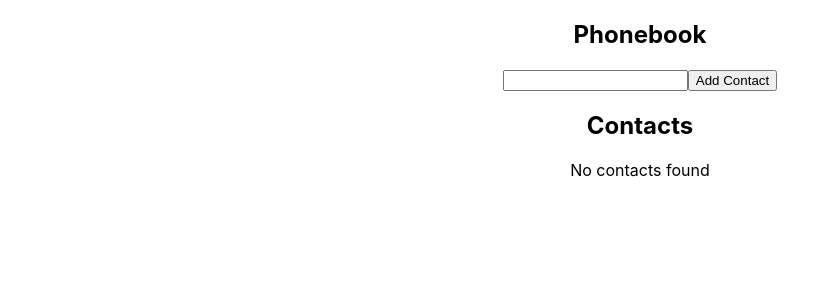
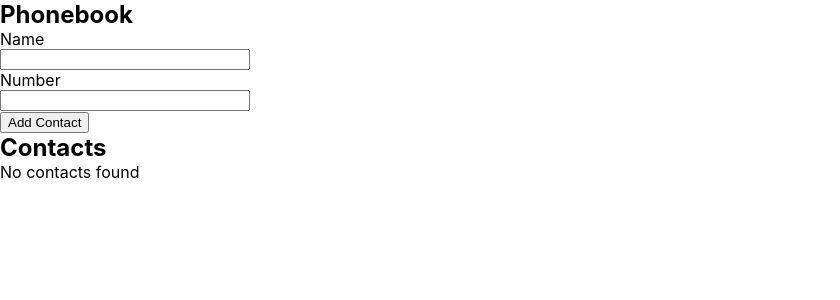
Before and after one commit to lordponchik/react-hw-02-phonebook_ts, a React (Create React App) app: page / in a window 1280 px wide. Shown: the top 300 px of the page, without its empty margins (0-840 px from the left). Built offline with nearby package versions, Linux system fonts and the light colour scheme.

Commit message:
add step-2

```diff
--- a/src/App.css
+++ b/src/App.css
@@ -1,38 +1,16 @@
-.App {
-  text-align: center;
+h1,
+h2,
+h3,
+h4,
+h5,
+h6,
+p,
+ul {
+  margin: 0;
+  padding: 0;
 }
-
-.App-logo {
-  height: 40vmin;
-  pointer-events: none;
-}
-
-@media (prefers-reduced-motion: no-preference) {
-  .App-logo {
-    animation: App-logo-spin infinite 20s linear;
-  }
-}
-
-.App-header {
-  background-color: #282c34;
-  min-height: 100vh;
+.formInputWrapper {
   display: flex;
   flex-direction: column;
-  align-items: center;
-  justify-content: center;
-  font-size: calc(10px + 2vmin);
-  color: white;
+  width: 250px;
 }
-
-.App-link {
-  color: #61dafb;
-}
-
-@keyframes App-logo-spin {
-  from {
-    transform: rotate(0deg);
-  }
-  to {
-    transform: rotate(360deg);
-  }
-}
--- a/src/App.tsx
+++ b/src/App.tsx
@@ -4,25 +4,31 @@ import { nanoid } from 'nanoid';
 
 interface IContact {
   name: string;
+  number: string;
   id: string;
 }
 
 interface State {
   contacts: IContact[];
   name: string;
+  number: string;
 }
 
 class App extends Component<{}, State> {
   state = {
     contacts: [],
     name: '',
+    number: '',
   };
 
   submitForm = (evt: React.FormEvent<HTMLFormElement>) => {
     evt.preventDefault();
 
+    const { name, number } = this.state;
+
     const contact: IContact = {
-      name: this.state.name,
+      name: name,
+      number: number,
       id: nanoid(),
     };
 
@@ -32,9 +38,16 @@ class App extends Component<{}, State> {
   };
 
   handleChange = (evt: React.ChangeEvent<HTMLInputElement>) => {
-    const { value } = evt.currentTarget;
+    const { name, value } = evt.currentTarget;
 
+    switch (name) {
+      case 'name':
         this.setState({ name: value });
+        break;
+      case 'number':
+        this.setState({ number: value });
+        break;
+    }
   };
 
   render() {
@@ -42,7 +55,10 @@ class App extends Component<{}, State> {
       <div className="App">
         <h2>Phonebook</h2>
         <form onSubmit={this.submitForm}>
+          <div className="formInputWrapper">
+            <label htmlFor="name">Name </label>
             <input
+              id="name"
               onChange={this.handleChange}
               type="text"
               name="name"
@@ -50,6 +66,19 @@ class App extends Component<{}, State> {
               title="Name may contain only letters, apostrophe, dash and spaces. For example Adrian, Jacob Mercer, Charles de Batz de Castelmore d'Artagnan"
               required
             />
+          </div>
+          <div className="formInputWrapper">
+            <label htmlFor="number">Number</label>
+            <input
+              id="number"
+              onChange={this.handleChange}
+              type="tel"
+              name="number"
+              pattern="\+?\d{1,4}?[ .\-\s]?\(?\d{1,3}?\)?[ .\-\s]?\d{1,4}[ .\-\s]?\d{1,4}[ .\-\s]?\d{1,9}"
+              title="Phone number must be digits and can contain spaces, dashes, parentheses and can start with +"
+              required
+            />
+          </div>
 
           <button type="submit">Add Contact</button>
         </form>
@@ -58,8 +87,12 @@ class App extends Component<{}, State> {
           <p>No contacts found</p>
         ) : (
           <ul>
-            {this.state.contacts.map(({ name, id }) => {
-              return <li key={id}>{name}</li>;
+            {this.state.contacts.map(({ name, number, id }) => {
+              return (
+                <li key={id}>
+                  {name}: {number}
+                </li>
+              );
             })}
           </ul>
         )}
```
Lines whose indentation alone changed are shown as unchanged.
